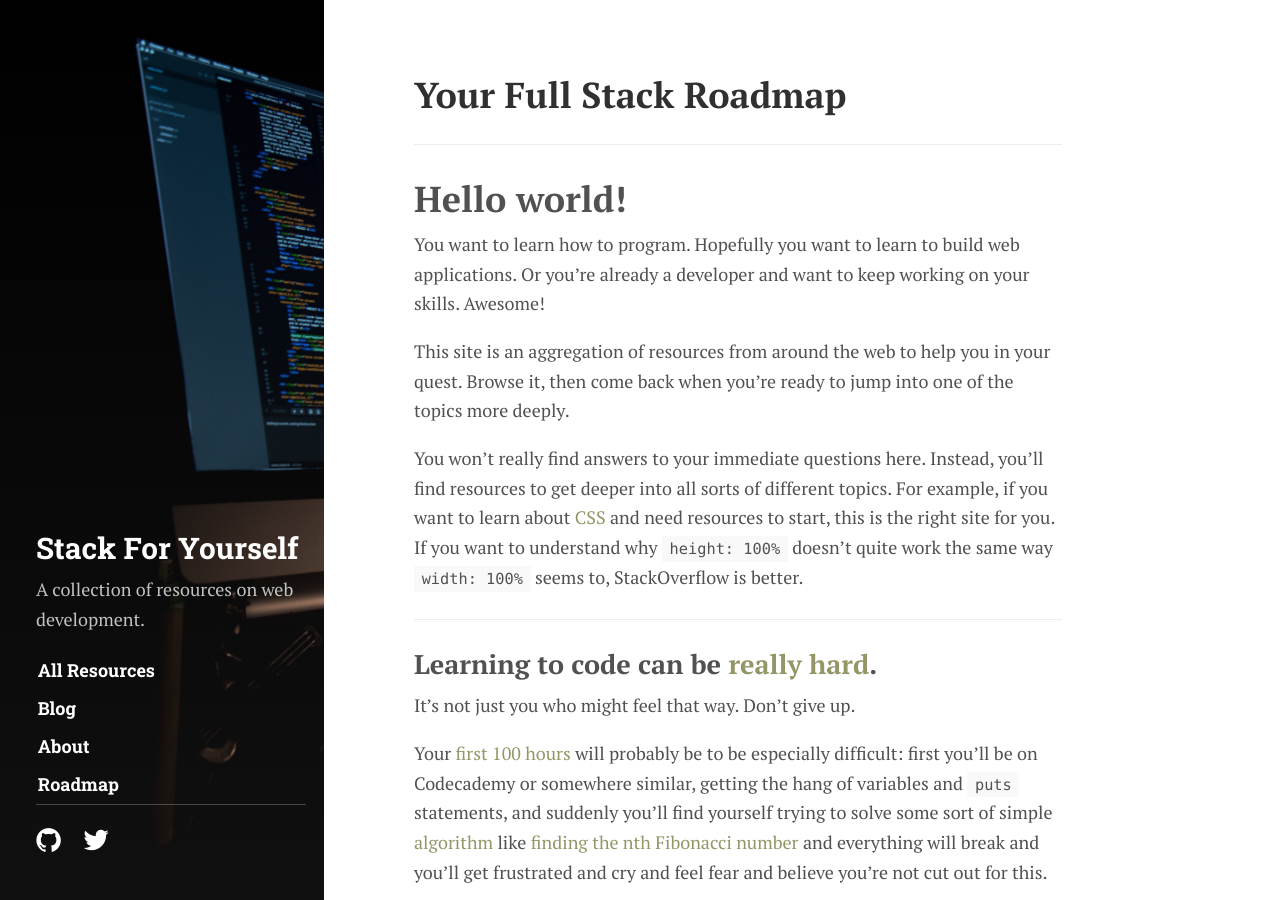
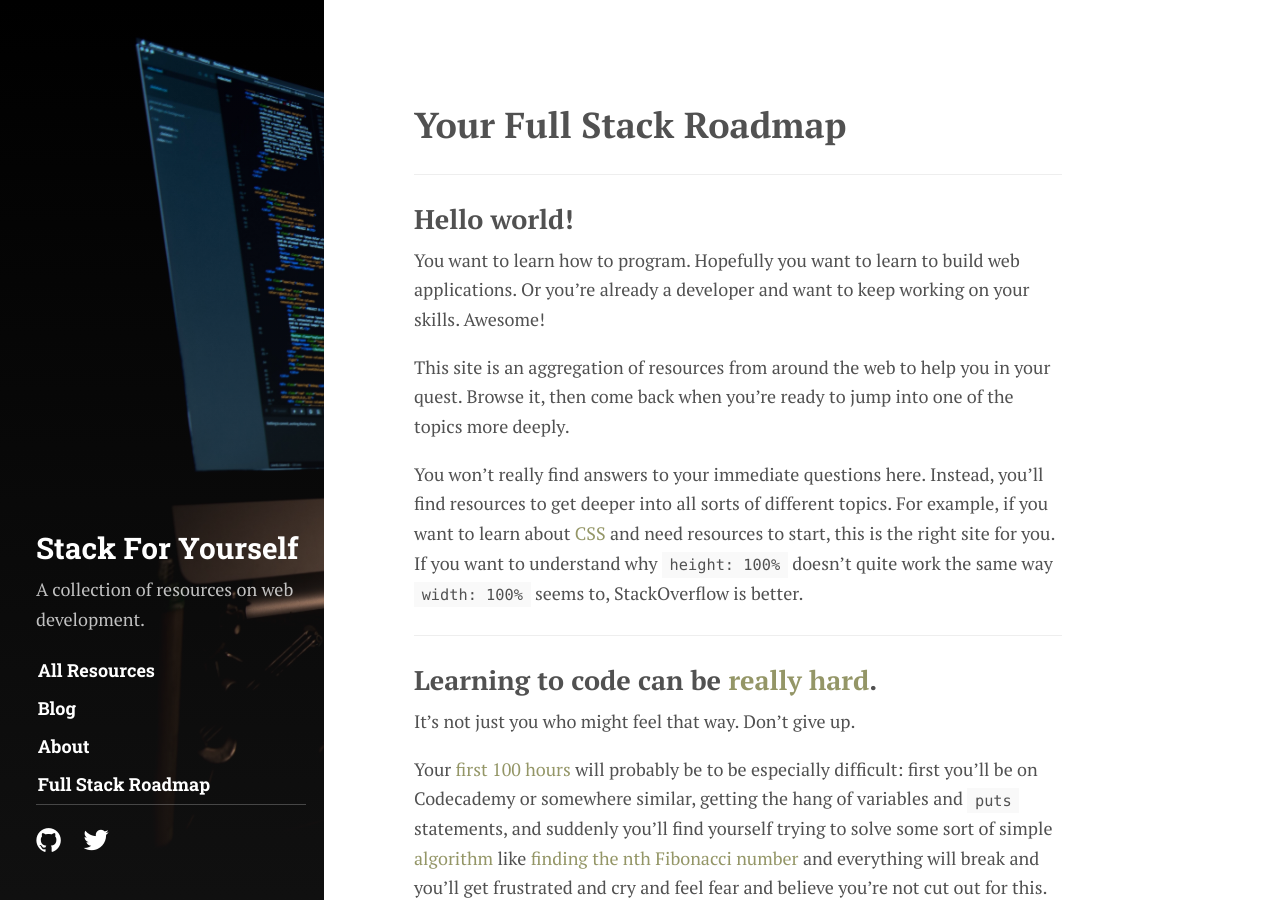
Before and after one commit to mindplace/stack-for-yourself, a Jekyll site: the page built from _static/roadmap.md, in a window 1280 px wide and 900 px high. Built offline with Jekyll 4.4.1, drawn with Linux system fonts in a browser that asks for light colours; some web fonts are replaced; our own code applies the rules of GitHub Pages for plain Markdown files; grey boxes are pictures that could not be loaded.

Commit message:
move pages into _static

```diff
--- a/_config.yml
+++ b/_config.yml
@@ -20,7 +20,7 @@
   github:  mindplace
 
   # This photo will be used in the about section
-  photo:          http://estherleytush.com/assets/headshot.jpg
+  photo:   http://estherleytush.com/assets/images/headshot.jpg
 
   # Markdown enabled, can use multiple paragraphs (enabled by `|`)
   about:          |
@@ -30,18 +30,6 @@
     I'm [elsewhere on the internet](http://estherleytush.com/), and I would love to
     [hear from you](http://estherleytush.com/contact/) about your full-stack journey.
 
-kramdown:
-  math_engine: mathjax
-  math_engine_opts:
-    preview: true
-
-# Welcome to Jekyll!
-#
-# This config file is meant for settings that affect your whole blog, values
-# which you are expected to set up once and rarely need to edit after that.
-# For technical reasons, this file is *NOT* reloaded automatically when you use
-# 'jekyll serve'. If you change this file, please restart the server process.
-
 # Site settings
 title: Stack For Yourself
 description: > # this means to ignore newlines until "baseurl:"
@@ -49,3 +37,10 @@
 
 # Build settings
 markdown: kramdown
+
+kramdown:
+  math_engine: mathjax
+  math_engine_opts:
+    preview: true
+
+include: ['_static']
--- a/_includes/sidebar.html
+++ b/_includes/sidebar.html
@@ -21,7 +21,7 @@
 <aside id="_sidebar" class="sidebar">
   <div class="container sidebar-sticky">
     <div class="sidebar-about">
-      <h1><a href="{{ site.url }}">{{ site.title }}</a></h1>
+      <h1><a href="/">{{ site.title }}</a></h1>
       {{ site.description | markdownify }}
     </div>
 
@@ -30,25 +30,20 @@
         {% for tag_key in site.sidebar_tags %}
           {% assign tag = site.data.tags[tag_key] %}
           <li>
-            <a class="sidebar-nav-item {% if page.tag == tag_key %}active{% endif %}" href="{{ site.baseurl }}/tag/{{ tag_key }}/">{{ tag.name }}</a>
+            <a class="sidebar-nav-item {% if page.tag == tag_key %}active{% endif %}"
+               href="{{ site.baseurl }}/tag/{{ tag_key }}/">{{ tag.name }}</a>
           </li>
         {% endfor %}
 
-        {% comment %}
-          The code below dynamically generates a sidebar nav of pages with
-          `layout: page` in the front-matter. See readme for usage.
-        {% endcomment %}
+        <li>
+          <a class="sidebar-nav-item {% if page.url == node.url %}active{% endif %}"
+             href="{{ site.baseurl }}/static/about">About</a>
+        </li>
 
-        {% assign pages_list = site.pages %}
-        {% for node in pages_list %}
-          {% if node.link-title != null %}
-            {% if node.layout == "page" %}
-            <li>
-              <a class="sidebar-nav-item {% if page.url == node.url %}active{% endif %}" href="{{ node.permalink }}">{{ node.link-title }}</a>
-            </li>
-            {% endif %}
-          {% endif %}
-        {% endfor %}
+        <li>
+          <a class="sidebar-nav-item {% if page.url == node.url %}active{% endif %}"
+             href="{{ site.baseurl }}/static/roadmap">Full Stack Roadmap</a>
+        </li>
       </ul>
     </nav>
 
--- a/_layouts/page.html
+++ b/_layouts/page.html
@@ -2,7 +2,5 @@
 layout: default
 ---
 <article class="page">
-  <h1 class="page-title">{{ page.page-title }}</h1>
-  <hr/>
   {{ content }}
 </div>
--- a/roadmap.md
+++ b/_static/roadmap.md
@@ -2,10 +2,14 @@
 layout: page
 link-title: Roadmap
 page-title: Your Full Stack Roadmap
-permalink: /roadmap/
+permalink: /static/roadmap/
 ---
 
-# Hello world!
+# Your Full Stack Roadmap
+
+<hr>
+
+## Hello world!
 
 You want to learn how to program. Hopefully you want to learn to build web applications. Or you're already a developer and want to keep working on your skills. Awesome!
 
--- a/index.html
+++ b/index.html
@@ -14,5 +14,5 @@
   <p>If you have cool links to contribute, add them via comments on the appropriate pages. Alternatively, <a target="_blank" href="http://github.com/mindplace/stack-for-yourself">contribute directly to the project</a> as an honest-to-goodness open-source contributor.</p>
 
 
-  <p>Start with Paul Ford's brilliant <a target="_blank" href="http://www.bloomberg.com/graphics/2015-paul-ford-what-is-code/">"What is Code?"</a> essay. Then come check out the <a target="_blank" href="{{ site.baseurl }}/roadmap/">full-stack roadmap</a>!</p>
+  <p>Start with Paul Ford's brilliant <a target="_blank" href="http://www.bloomberg.com/graphics/2015-paul-ford-what-is-code/">"What is Code?"</a> essay. Then come check out the <a href="{{ site.baseurl }}/static/roadmap/">full-stack roadmap</a>!</p>
 </div>
```
Also changed, not shown: _static/about.html (added, +23 -0 lines).
